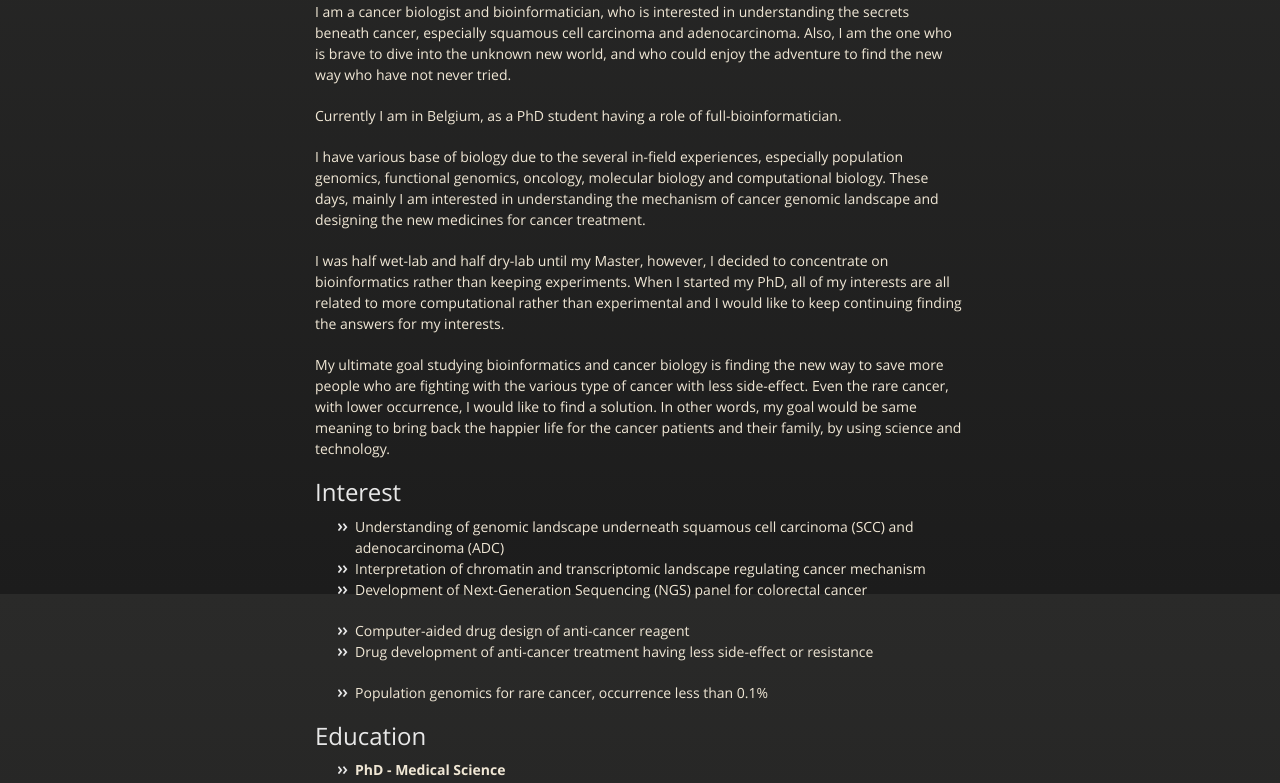
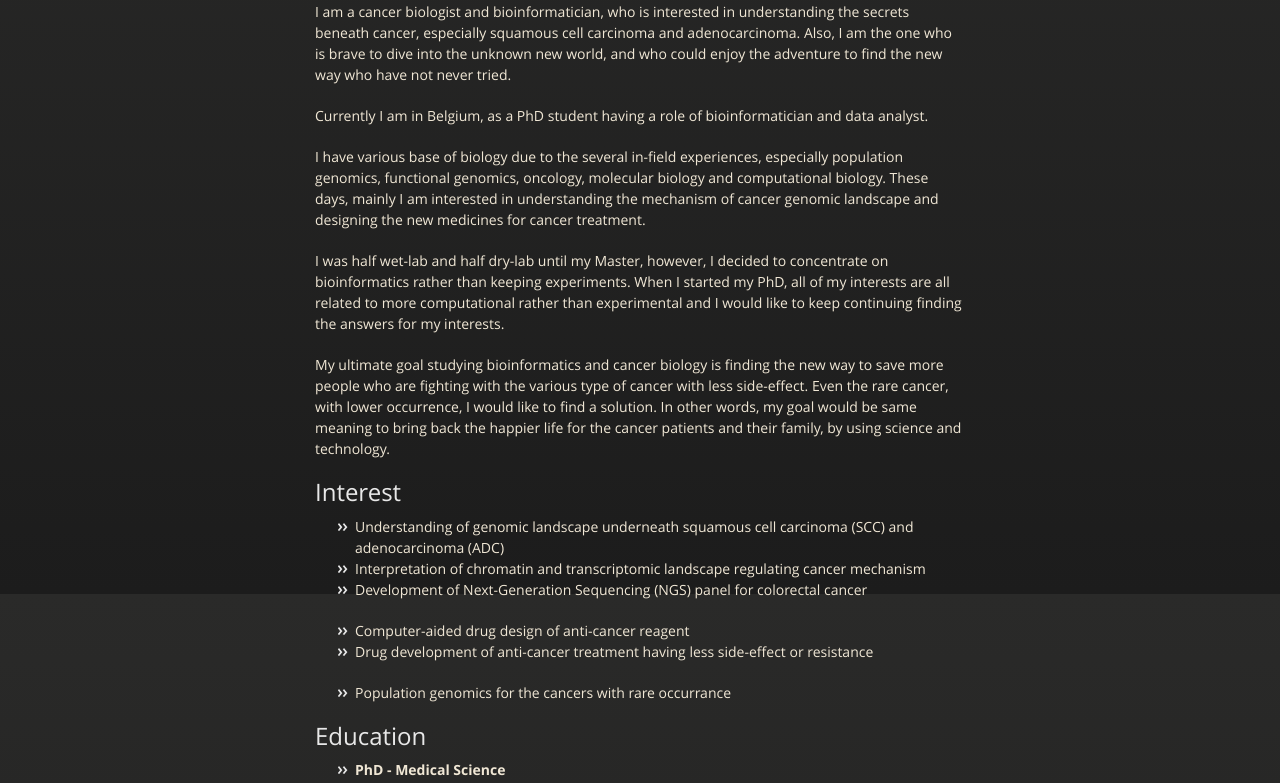
Before and after one commit to yurasong/yurasong.github.io, a Jekyll site: the page built from index.md, in a window 1280 px wide and 1400 px high. Shown: the part 306-1089 px from the top of the window. Built offline with Jekyll 4.4.1, drawn with Linux system fonts in a browser that asks for light colours; our own code applies the rules of GitHub Pages for plain Markdown files; some of the changed text lies outside the part shown.

Commit message:
Update index.md

```diff
--- a/index.md
+++ b/index.md
@@ -6,7 +6,7 @@
 
 I am a cancer biologist and bioinformatician, who is interested in understanding the secrets beneath cancer, especially squamous cell carcinoma and adenocarcinoma. Also, I am the one who is brave to dive into the unknown new world, and who could enjoy the adventure to find the new way who have not never tried.
 
-Currently I am in Belgium, as a PhD student having a role of full-bioinformatician.
+Currently I am in Belgium, as a PhD student having a role of bioinformatician and data analyst.
 
 I have various base of biology due to the several in-field experiences, especially population genomics, functional genomics, oncology, molecular biology and computational biology. These days, mainly I am interested in understanding the mechanism of cancer genomic landscape and designing the new medicines for cancer treatment.
 
@@ -23,7 +23,7 @@
 *   Computer-aided drug design of anti-cancer reagent
 *   Drug development of anti-cancer treatment having less side-effect or resistance
 
-*   Population genomics for rare cancer, occurrence less than 0.1%
+*   Population genomics for the cancers with rare occurrance
 
 ## Education
 
@@ -51,6 +51,11 @@
 ## Academic Experience
 
 ### In-field experience
+
+- **Volunteer Researcher**
+  - COVID-19 Diagnosis Platform, Hôpital Erasme (Brussels, Belgium)
+  - March 2020 - April 2020
+  - Data encoding and IT support
 
 - **Associate Researcher**
   - Omics Core Lab, National Cancer Center (Ilsan, Korea)
@@ -121,6 +126,11 @@
   - March 2020, Soongsil University (Seoul, Korea)
 - Clinical implications of proliferation activity in T1 or T2 male gastric cancer patients.
   - December 2015, National Cancer Center (Ilsan, Korea)
+
+### Lecture
+- [R session : Basics of R and Manipulation of Dataset](https://github.com/sumeetpalsingh/R_course)
+  - April 2020, IRIBHM, Université Libre de Bruxelles (Brussels, Belgium)
+  - In corporation of Sumeet Pal Singh
 
 ### Academic Society
 
```
